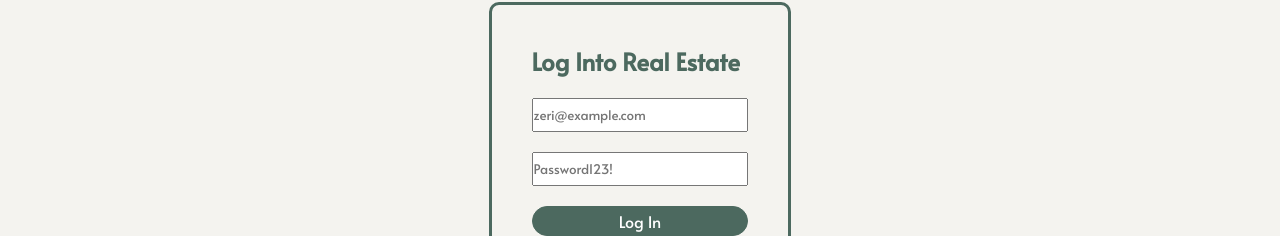
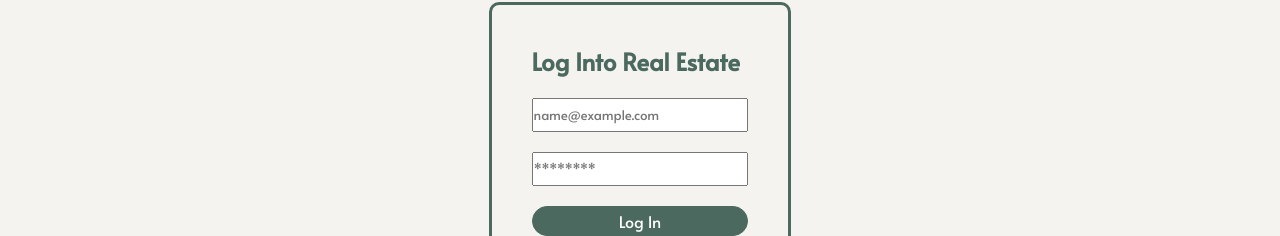
Before and after one commit to gentkoshii/realestate-front, a React (Vite) app: page /login in a window 1280 px wide. Shown: the part 176-412 px from the top of the page. Built offline with nearby package versions, Linux system fonts and the light colour scheme; no server answers; a web font is replaced by a local one.

Commit message:
Update login.jsx

```diff
--- a/src/Login/login.jsx
+++ b/src/Login/login.jsx
@@ -38,13 +38,13 @@ function Login() {
           <h2>Log Into Real Estate</h2>
           <input
             type="text"
-            placeholder="zeri@example.com"
+            placeholder="name@example.com"
             value={username}
             onChange={(e) => setUsername(e.target.value)}
           />
           <input
             type="password"
-            placeholder="Password123!"
+            placeholder="********"
             value={password}
             onChange={(e) => setPassword(e.target.value)}
           />
```
